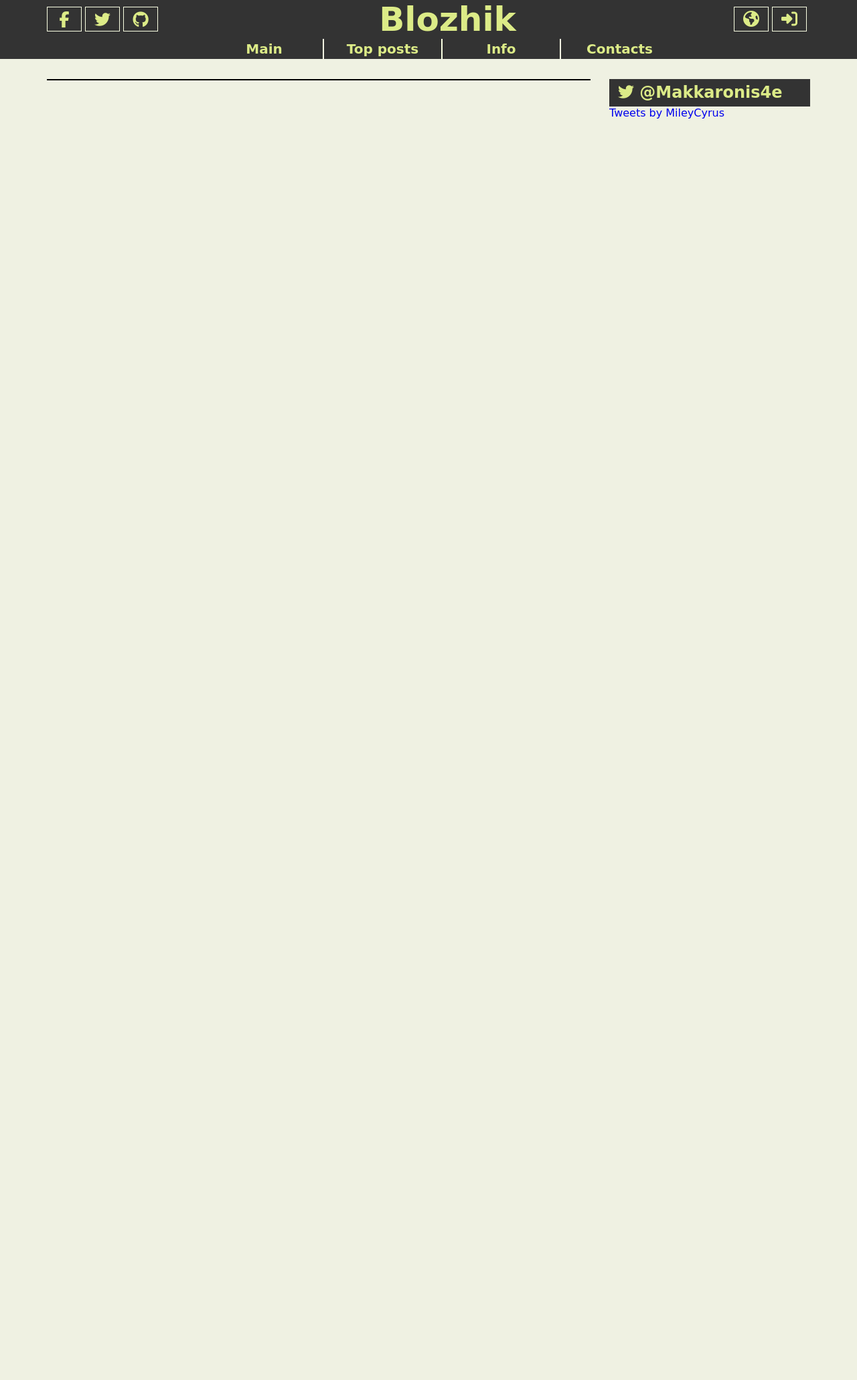
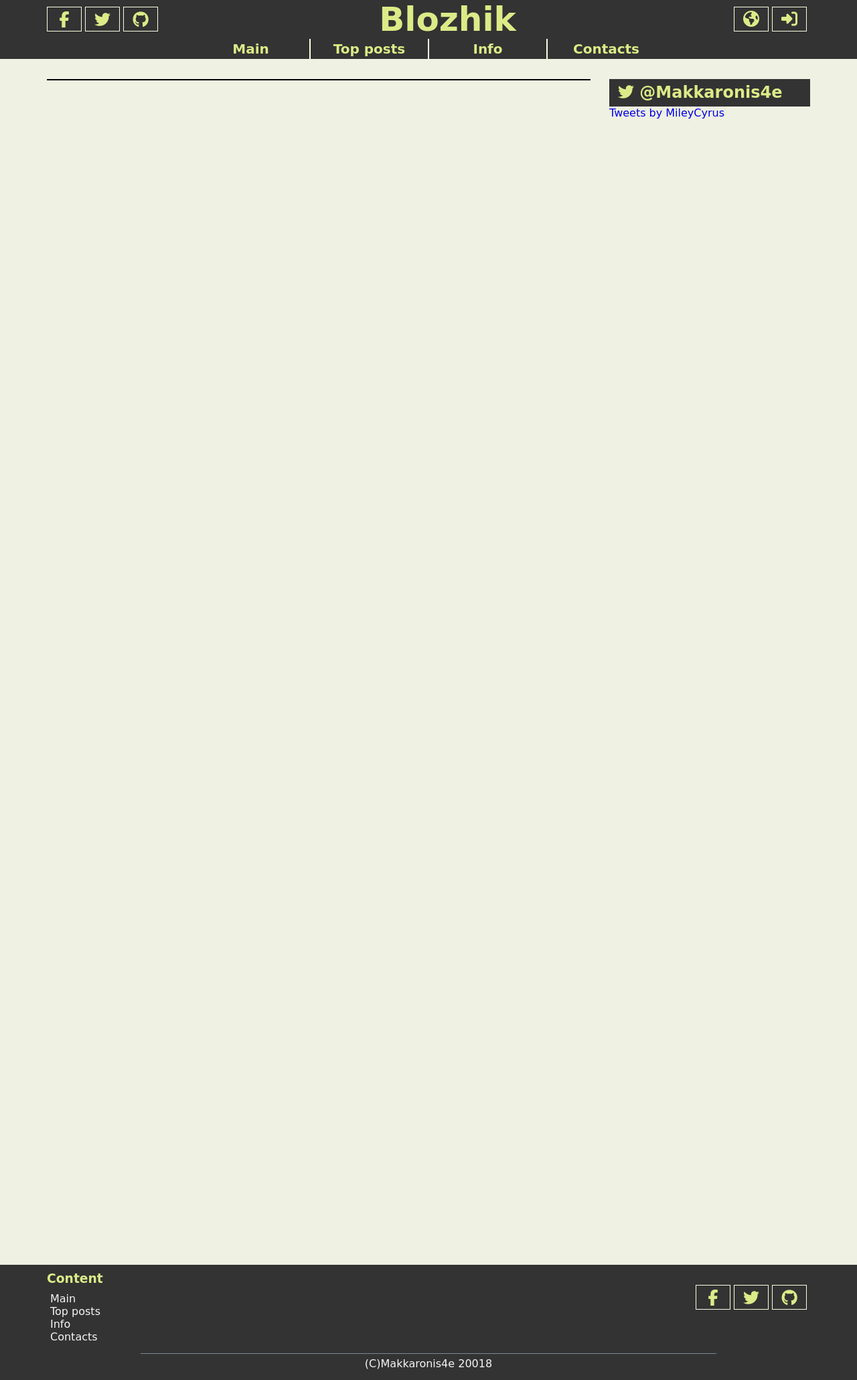
Before and after one commit to kpi-web-guild/django-girls-blog-makkaronis4e, a Django app: page / in a window 1280 px wide. Shown: the whole page at 67% size. Before the commit the page ends 177 px from the top, so only its background shows below. Run offline with Django 3.2, Linux system fonts and the light colour scheme; data that the repository does not hold is empty; some libraries are stand-ins or nearby versions.

Commit message:
Add footer

```diff
--- a/blog/static/css/blog.css
+++ b/blog/static/css/blog.css
@@ -1,4 +1,4 @@
-body, p, a, div, h1, h2, span {
+body, p, a, div, h1, h2, h3, span, ul {
     padding: 0;
     margin: 0;
     font-family: 'Lobster', cursive;
@@ -12,9 +12,9 @@ a {
     text-decoration: none;
 }
 
+
 header {
     background-color: #333;
-
 }
 
 .header {
@@ -22,7 +22,7 @@ header {
     margin: 0 auto;
 }
 
-.header-top:after {
+.clearfix:after {
     display: table;
     content: "";
     clear:both;
@@ -135,7 +135,7 @@ header {
 
 main {
     background-color: #eff1e2;
-    min-height: 1300px;
+    height: 1800px;
 }
 
 .layout-main {
@@ -154,7 +154,7 @@ section {
     float: left;
     width: 810px;
     border: 1px solid black;
-    }
+}
 
 
 aside {
@@ -200,8 +200,6 @@ aside {
     text-align: center;
 }
 
-
-
 .date {
     color: #828282;
 }
@@ -228,3 +226,49 @@ aside {
 .post h1 a, .post h1 a:visited {
     color: #120961;
 }
+
+footer {
+    background-color: #333;
+}
+
+.footer {
+    width: 1140px;
+    margin: 0 auto;
+    background-color: #333;
+    display: table;
+    content: "";
+    clear: both;
+}
+
+.menu-block-footer {
+    float: left;
+    margin-top: 10px;
+}
+
+.social-btns-footer {
+    float: right;
+    font-size: 0;
+    margin-top: 30px;
+}
+.footer-content-title {
+    color: #dceb87;
+}
+
+.menu-footer {
+    list-style: none;
+    margin-top: 10px;
+    margin-left: 5px;
+}
+
+.menu-footer a {
+    color:whitesmoke;
+}
+
+.copyright {
+color: whitesmoke;
+border-top:1px solid lightslategray;
+margin:15px auto;
+max-width: 860px;
+text-align: center;
+padding-top: 5px;
+}
--- a/blog/templates/blog/base.html
+++ b/blog/templates/blog/base.html
@@ -12,15 +12,15 @@
 <body>
     <header>
         <div class="header">
-            <div class="header-top">
+            <div class="header-top learfix">
                 <div class="social-btns">
-                    <a href="#" class="social-button FB">
+                    <a href="https://www.facebook.com/dmitriu.makkaron" class="social-button FB">
                         <span class="fa fa-facebook"></span>
                     </a>
-                    <a href="#" class="social-button TW">
+                    <a href="https://twitter.com/makkaronis4e" class="social-button TW">
                         <span class="fa fa-twitter"></span>
                     </a>
-                    <a href="#" class="social-button Git">
+                    <a href="https://github.com/makkaronis4e" class="social-button Git">
                         <span class="fa fa-github"></span>
                     </a>
                 </div>
@@ -81,13 +81,50 @@
                         </h2>
                     </div>
                     <div class="body-twitter">
-                        <a class="twitter-timeline" data-chrome="noheader nofooter transparent" data-width="300" data-height="800" data-theme="light" data-link-color="#FAB81E" href="https://twitter.com/MileyCyrus?ref_src=twsrc%5Etfw">Tweets by MileyCyrus</a>
+                        <a class="twitter-timeline" data-chrome="noheader nofooter transparent" data-width="300" data-height="800" data-theme="light"
+                            data-link-color="#FAB81E" href="https://twitter.com/MileyCyrus?ref_src=twsrc%5Etfw">Tweets by MileyCyrus</a>
                         <script async src="https://platform.twitter.com/widgets.js" charset="utf-8"></script>
                     </div>
                 </div>
             </aside>
         </div>
     </main>
+    <footer>
+        <div class="footer">
+            <div class="footer-block clearfix">
+                <div class="menu-block-footer">
+                    <h3 class="footer-content-title">Content</h3>
+                    <ul class="menu-footer">
+                        <li class="nav-1-footer">
+                            <a href="{% url 'post_list' %}">{% trans 'Main' %}</a>
+                        </li>
+                        <li class="nav-2-footer">
+                            <a href="">{% trans 'Top posts' %}</a>
+                        </li>
+                        <li class="nav-3-footer">
+                            <a href="">{% trans 'Info' %}</a>
+                        </li>
+                        <li class="nav-4-footer">
+                            <a href="">{% trans 'Contacts' %}</a>
+                    </ul>
+                </div>
+                <div class="social-btns-footer">
+                    <a href="https://www.facebook.com/dmitriu.makkaron" class="social-button FB">
+                        <span class="fa fa-facebook"></span>
+                    </a>
+                    <a href="https://twitter.com/makkaronis4e" class="social-button TW">
+                        <span class="fa fa-twitter"></span>
+                    </a>
+                    <a href="https://github.com/makkaronis4e" class="social-button Git">
+                        <span class="fa fa-github"></span>
+                    </a>
+                </div>
+            </div>
+            <div class="copyright">
+                <p>(C)Makkaronis4e 20018</p>
+            </div>
+        </div>
+    </footer>
 </body>
 
 </html>
```
